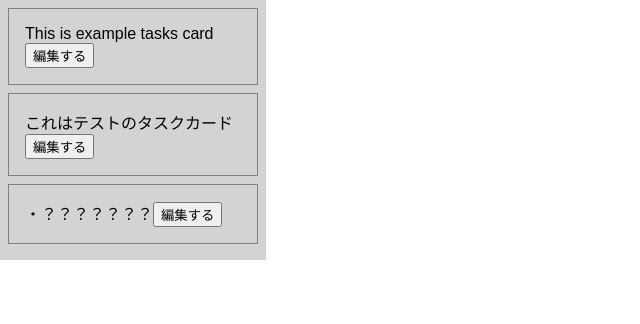
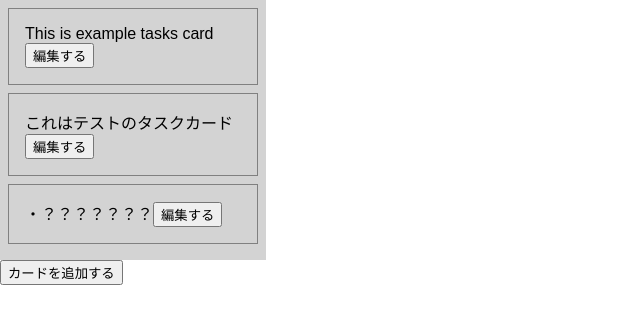
Before and after one commit to slncu/mole, a React (Create React App) app: page / in a window 1280 px wide. Shown: the top 324 px of the page, without its empty margins (0-640 px from the left). Built offline with nearby package versions, Linux system fonts and the light colour scheme.

Commit message:
新しいカードを追加できるようにした

```diff
--- /dev/null
+++ b/src/components/molecules/add-card.js
@@ -0,0 +1,27 @@
+import React, { Component } from 'react';
+
+export default class AddCard extends Component {
+  onClickAddCard(e) {
+    e.preventDefault();
+    console.log(this.props.tasks.items.length)
+    const newObj = [{
+      id: this.props.tasks.items.length + 1,
+      title: '',
+      content: ''
+    }];
+
+    this.props.addItem();
+    this.props.setEditItem(newObj);
+    this.props.setEditTask();
+  }
+
+  render() {
+    return (
+      <div>
+        <button onClick={ e => { this.onClickAddCard(e)}}>
+          カードを追加する
+        </button>
+      </div>
+    )
+  }
+}
--- a/src/components/molecules/draggable-card.js
+++ b/src/components/molecules/draggable-card.js
@@ -64,7 +64,8 @@ export default class DraggableCard extends Component {
   onClickEdit (e) {
     e.preventDefault();
     const { items } = this.props.tasks;
-    const editItem = items.filter(item => (item.id === parseInt(e.currentTarget.id)));
+    const editItem = items.filter(item => (item.id === parseInt(e.currentTarget.id, 10)));
+    console.log(editItem)
 
     this.props.setEditItem(editItem);
     this.props.setEditTask();
--- a/src/components/pages/task-list-page.js
+++ b/src/components/pages/task-list-page.js
@@ -3,8 +3,10 @@ import { connect } from 'react-redux';
 
 import EditModal from '../molecules/edit-modal';
 import DraggableCard from '../molecules/draggable-card';
+import AddCard from '../molecules/add-card';
 
 import {
+  addItem,
   sortListItems,
   setEditTask,
   setEditedItem,
@@ -19,6 +21,7 @@ class TaskListPage extends Component {
       <div>
         <EditModal {...this.props} />
         <DraggableCard {...this.props} />
+        <AddCard {...this.props} />
       </div>
     );
   }
@@ -32,6 +35,7 @@ function mapStateToProps (state) {
 
 function mapDispatchToProps (dispatch) {
   return {
+    addItem: () => dispatch(addItem()),
     sortListItems: array => dispatch(sortListItems(array)),
     setEditItem: obj => dispatch(setEditItem(obj)),
     setEditedItem: obj => dispatch(setEditedItem(obj)),
--- a/src/redux/modules/tasks.js
+++ b/src/redux/modules/tasks.js
@@ -27,8 +27,13 @@ const CLEAR_MODE_EDIT = 'CLEAR_MODE_EDIT';
  * The tasks module reducer
  */
 export default (state = initialState, action) => {
+  let amount = state.items.length;
+  console.log(amount)
   switch (action.type) {
     case ADD_ITEM:
+      amount++;
+      const newObj = { id: amount, title:'', content: ''};
+      state.items.push(newObj);
       return { ...state };
     case SORT_LIST_ITEMS:
       return { ...state, items: action.payload };
@@ -52,13 +57,7 @@ export default (state = initialState, action) => {
 /**
  * The tasks module action
  */
-// export const addItem = () => {
-// let amountItems =
-// return {
-//   type: ADD_ITEM,
-//   payload:
-// }
-// }
+export const addItem = () => { return { type: ADD_ITEM } };
 
 /**
  * react-beautiful-dnd のソートで受け取った新しい配列をassignし、表示順を変える
```
